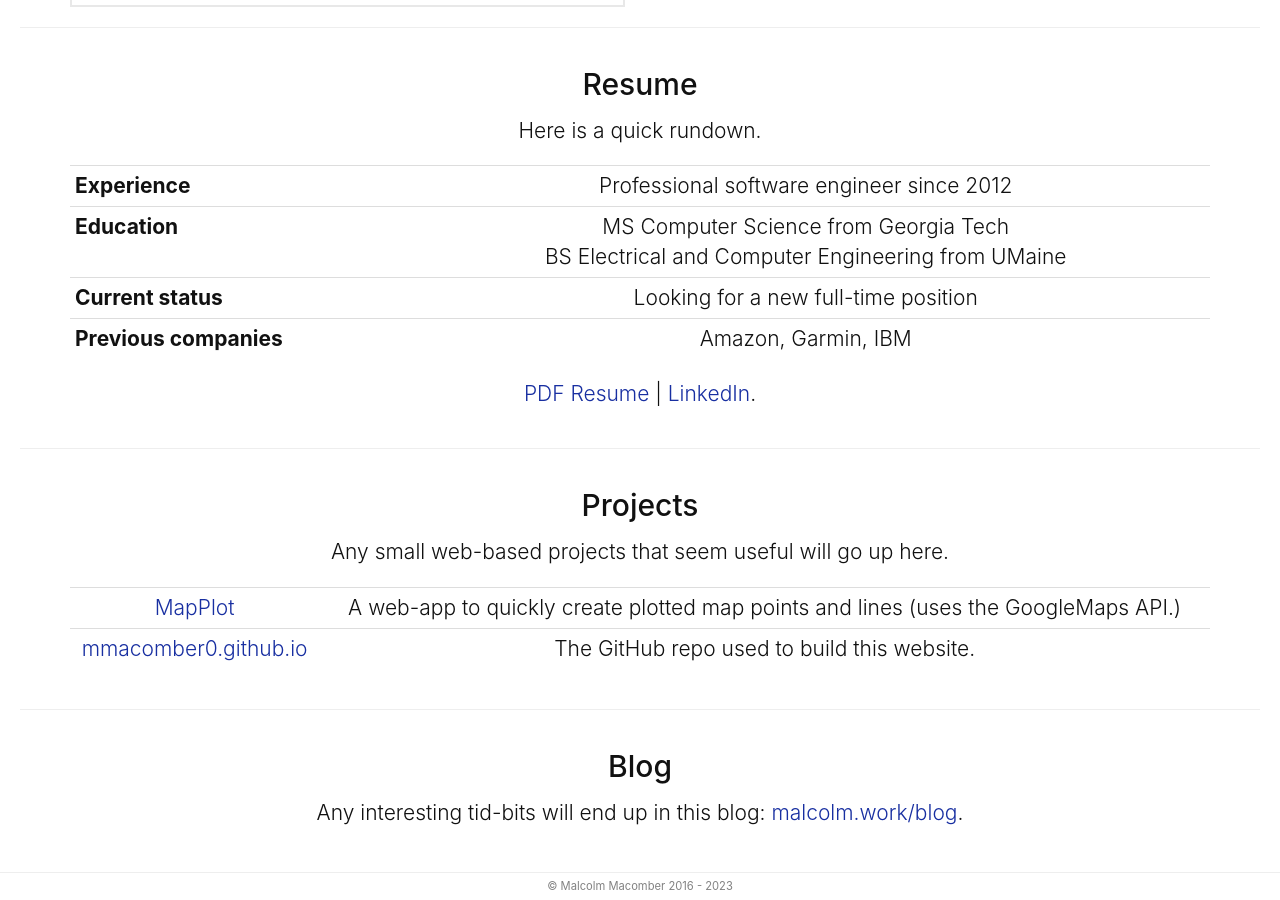
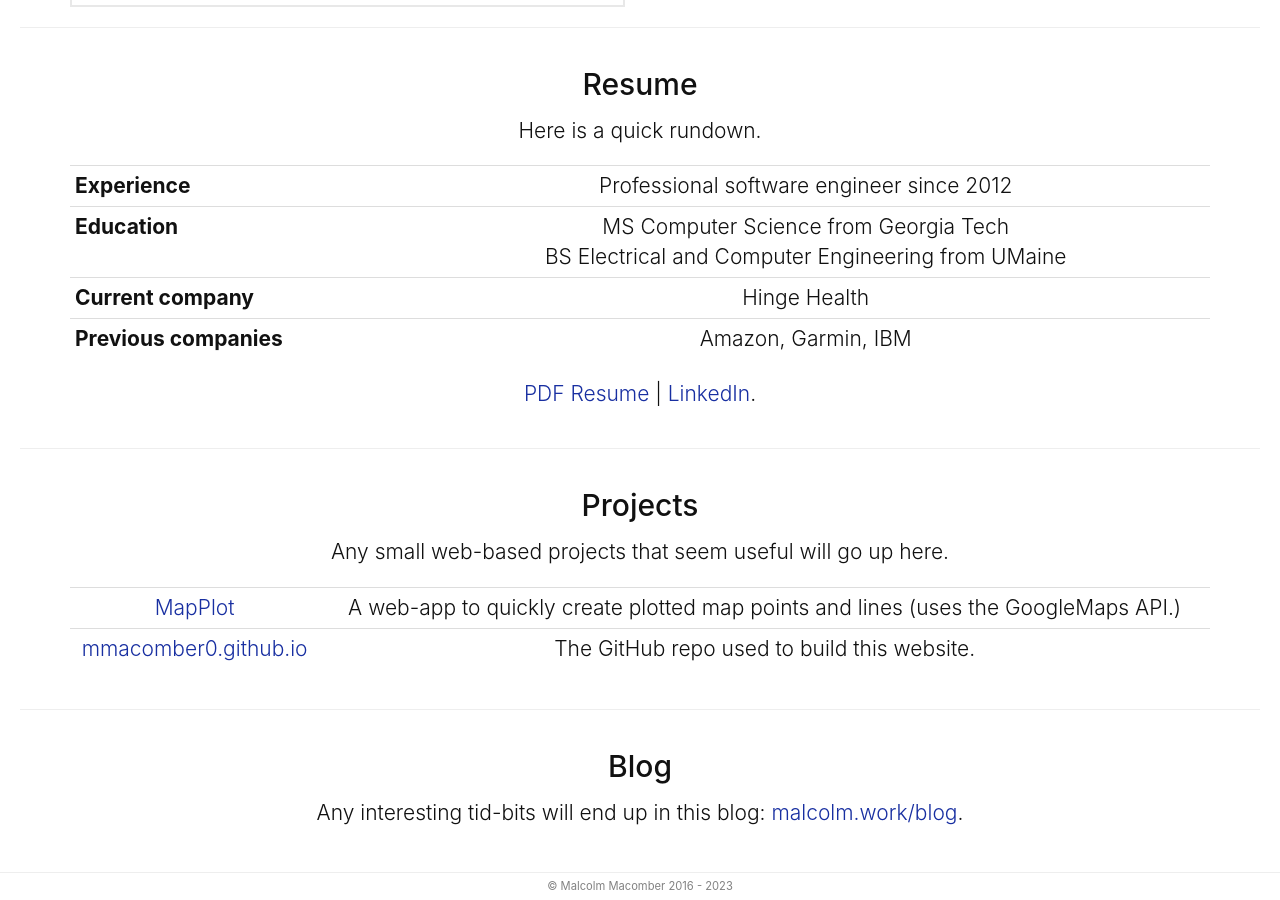
Before and after one commit to mmacomber0/mmacomber0.github.io, a Jekyll site: the page built from pages/index.html, in a window 1280 px wide and 900 px high, scrolled down 606 px. Built offline with Jekyll 4.4.1, drawn with Linux system fonts in a browser that asks for light colours.

Commit message:
Update index.html with Hinge Health job

```diff
--- a/pages/index.html
+++ b/pages/index.html
@@ -38,9 +38,9 @@
           <tbody>
             <tr><th>Experience</th><td>Professional software engineer since 2012</td>
             <tr><th>Education</th><td>MS Computer Science from Georgia Tech<br>BS Electrical and Computer Engineering from UMaine</td>
-            <tr><th>Current status</th><td>Looking for a new full-time position</td>
+            <!-- <tr><th>Current status</th><td></td> -->
+            <tr><th>Current company</th><td>Hinge Health</td>
             <tr><th>Previous companies</th><td>Amazon, Garmin, IBM</td>
-            <!-- <tr><th>Current company</th><td>Amazon in Tempe, AZ</td> -->
             <!--<tr><th>Currently working on</th><td>...</td>-->
           </tbody>
         </table>
```
